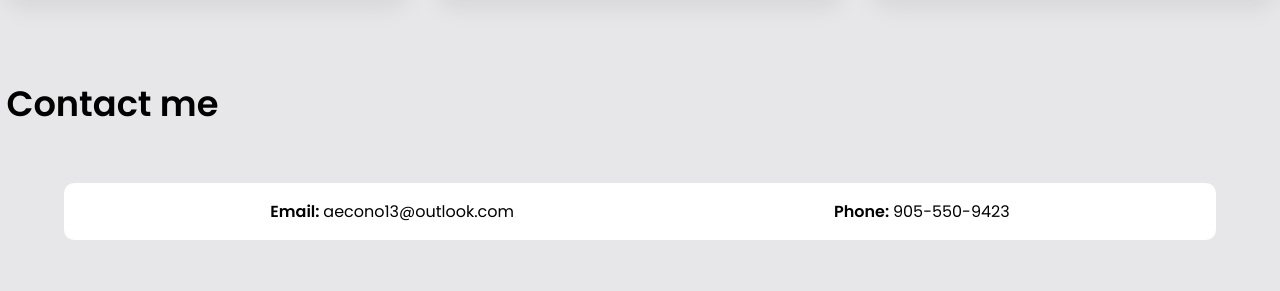
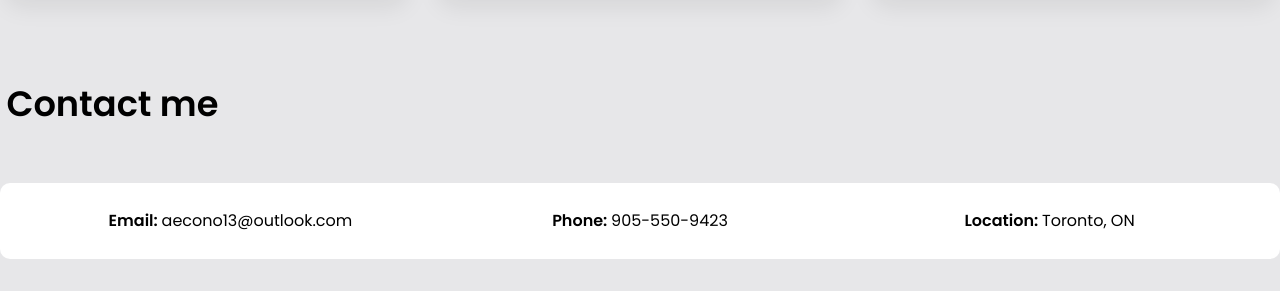
Before and after one commit to Alexecono/Personal-Website, a plain HTML site: page index.html in a window 1280 px wide. Shown: the part 1023-1314 px from the top of the page. Drawn offline with Linux system fonts and the light colour scheme.

Commit message:
more formatting

```diff
--- a/index.html
+++ b/index.html
@@ -80,8 +80,8 @@
 
 <section id="my-contacts" class="contacts">
   <p><b>Email: </b>aecono13@outlook.com</p>
-
   <p><b>Phone: </b>905-550-9423</p>
+  <p><b>Location: </b> Toronto, ON</p>
 </section>
 
 <script>
--- a/style.css
+++ b/style.css
@@ -159,14 +159,15 @@ h2 {
 }
 
 .contacts {
-  width: 90%;
+  max-width: 1400px;
   margin: 2em auto;
-  display: flex;
-  gap: 20em;
-  justify-content: center;
+  display: grid;
+  grid-template-columns: repeat(3, 1fr);
+  align-items: center;
   background-color: white;
-  padding: 1em;
+  padding: 1.6em;
   border-radius: 10px;
+  text-align: center;
 }
 
 @media (max-width: 900px) {
```
